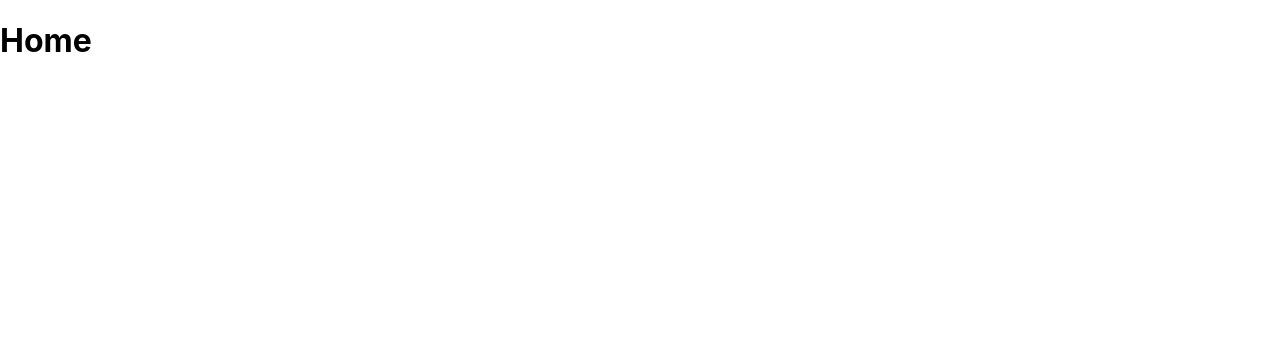
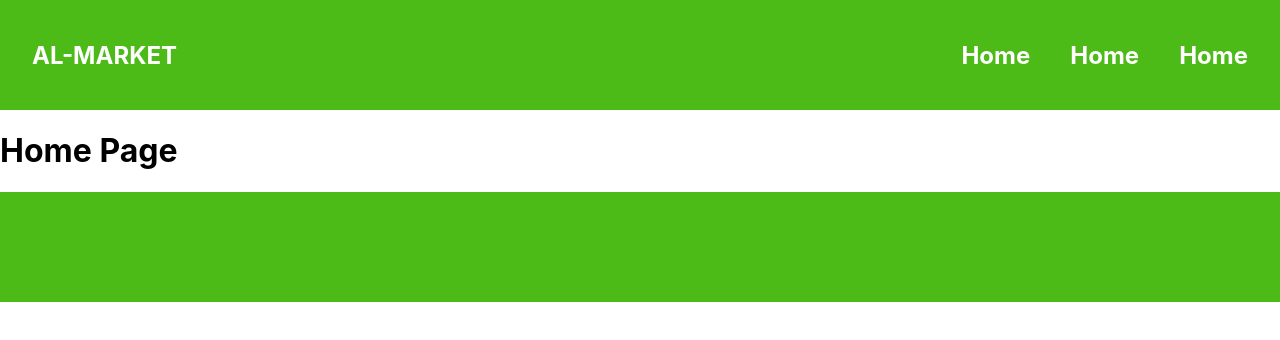
Before and after one commit to samosa76/al-market, a React (Create React App) app: page / in a window 1280 px wide. Shown: the top 340 px of the page. Built offline with nearby package versions, Linux system fonts and the light colour scheme.

Commit message:
create layout for every pages

```diff
--- a/src/App.js
+++ b/src/App.js
@@ -2,14 +2,18 @@ import logo from './logo.svg';
 import './App.css';
 import { Route, Routes } from 'react-router-dom';
 import LoginPage from './Pages/LoginPage';
+import HomePage from './Pages/HomePage';
+import Layout from './Component/Layout/Layout';
 
 function App() {
   return (
     <div>
-      <Routes>
-        <Route path='/' element={<h1>Home</h1>} />
-        <Route path='/Login' element={<LoginPage />} />
-      </Routes>
+      <Layout>
+        <Routes>
+          <Route path='/' element={<HomePage />} />
+          <Route path='/Login' element={<LoginPage />} />
+        </Routes>
+      </Layout>
     </div>
   );
 }
--- /dev/null
+++ b/src/Component/Home/Home.js
@@ -0,0 +1,9 @@
+function Home() {
+    return(
+        <div>
+            <h1>Home Page</h1>
+        </div>
+    )
+}
+
+export default Home;
--- /dev/null
+++ b/src/Component/Layout/Layout.js
@@ -0,0 +1,14 @@
+import Footer from "../Footer/Footer"
+import Header from "../Header/Header"
+
+function Layout({ children }) {
+    return(
+        <div>
+            <Header />
+            {children}
+            <Footer />
+        </div>
+    )
+}
+
+export default Layout
--- /dev/null
+++ b/src/Pages/HomePage.js
@@ -0,0 +1,11 @@
+import Home from "../Component/Home/Home";
+
+function HomePage() {
+    return(
+        <div>
+            <Home />
+        </div>
+    )
+}
+
+export default HomePage;
--- a/src/Pages/LoginPage.js
+++ b/src/Pages/LoginPage.js
@@ -1,13 +1,9 @@
-import Footer from "../Component/Footer/Footer";
-import Header from "../Component/Header/Header";
 import Login from "../Component/Login/Login";
 
 function LoginPage() {
     return (
         <div>
-            <Header />
             <Login />
-            <Footer />
         </div>
     )
 }
```
Also changed, not shown: src/Component/Home/Home.module.css (added).
